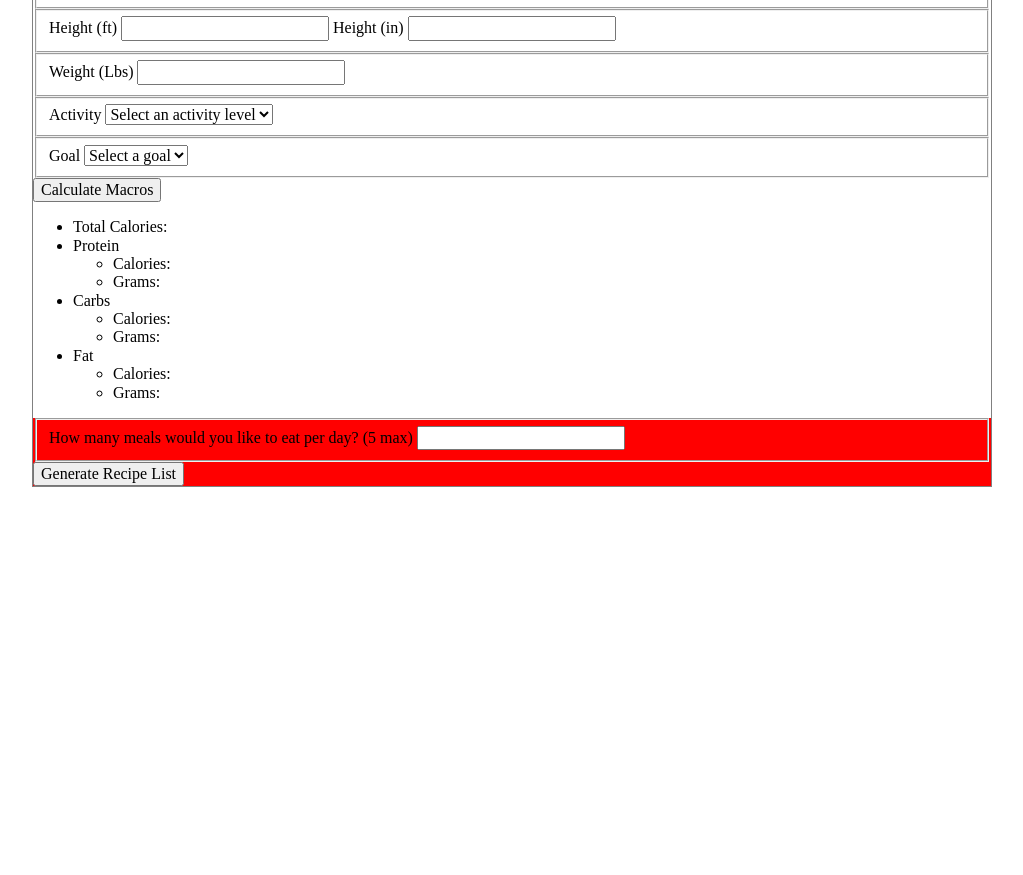
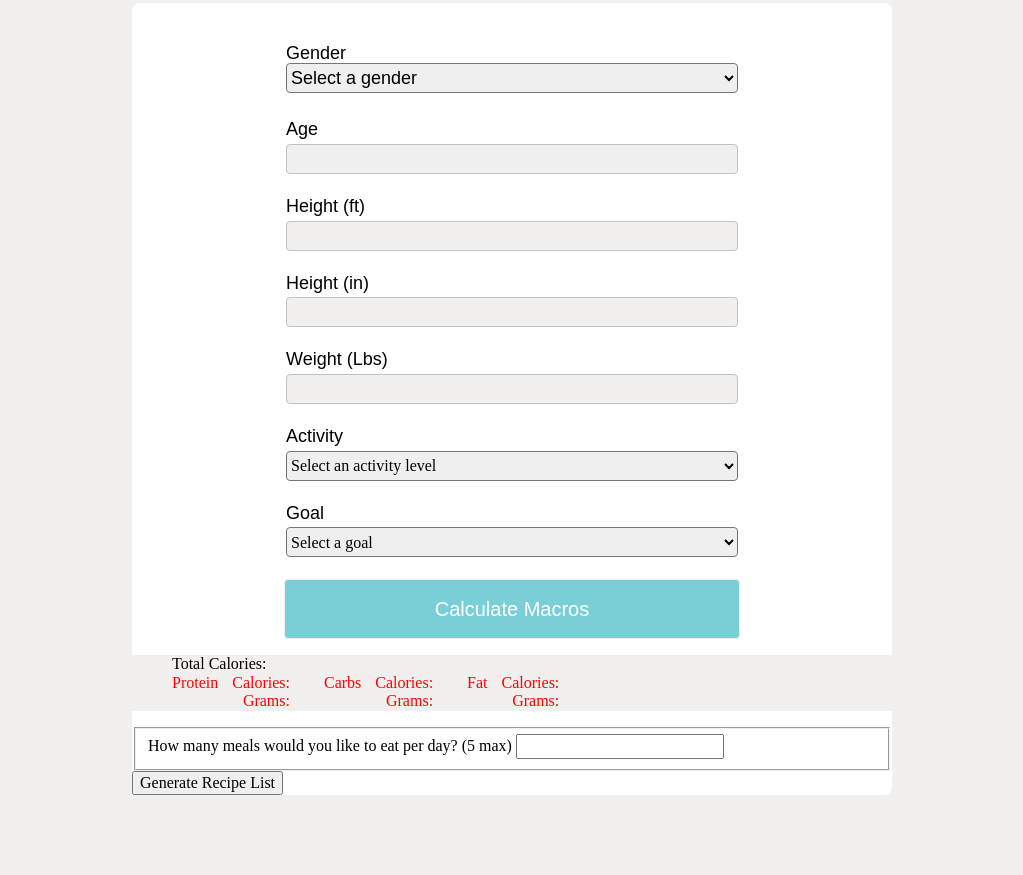
Before and after one commit to cjhensen/macro-meal-planner, a website: page public/index.html in a window 1280 px wide. Shown: the part 77-952 px from the top of the page, without its empty margins (128-1151 px from the left). Before the commit the page ends 800 px from the top, so only its background shows below. Drawn offline with nearby package versions, Linux system fonts and the light colour scheme; a web font is replaced by a local one.

Commit message:
macro styling

```diff
--- a/public/index.html
+++ b/public/index.html
@@ -13,6 +13,7 @@
     <nav role="navigation"></nav>
   </header>
   <section role="main">
+    <h1>Macro Calc Recipe Gen v1</h1>
     <div class="container">
       <div class="macro-calc">
 
@@ -28,27 +29,25 @@
           </fieldset>
 
           <fieldset>
-            <label class="age-input" for="age-input">Age
+            <label class="age-input" for="age-input">Age</label>
             <input class="js-age-input" type="number" id="age-input" name="age" required>
-            </label>
           </fieldset>
 
           <fieldset>
-            <label class="height-input" for="height-input-ft">Height (ft)
+            <label class="height-input" for="height-input-ft">Height (ft)</label>
             <input class="js-height-input-ft" type="number" id="height-input-ft" name="height-ft">
-            </label>
-            <label class="height-input" for="height-input-in">Height (in)
-              <input class="js-height-input-in" type="number" id="height-input-in" name="height-in">
-            </label>
           </fieldset>
           <fieldset>
-            <label class="weight-input" for="weight-input">Weight (Lbs)
+            <label class="height-input" for="height-input-in">Height (in)</label>
+            <input class="js-height-input-in" type="number" id="height-input-in" name="height-in">
+          </fieldset>
+          <fieldset>
+            <label class="weight-input" for="weight-input">Weight (Lbs)</label>
             <input class="js-weight-input" type="number" id="weight-input" name="Weight">
-            </label>
           </fieldset>
 
           <fieldset>
-            <label class="activity-choice" for="activity-choice">Activity
+            <label class="activity-choice" for="activity-choice">Activity</label>
             <select class="js-activity-choice" name="activity" id="activity-choice" required>
               <option value="" disabled selected>Select an activity level</option>
               <option value="sedentary">Sedentary</option>
@@ -57,17 +56,15 @@
               <option value="very">Very Active</option>
               <option value="extreme">Extremely Active</option>
             </select>
-            </label>
           </fieldset>
 
           <fieldset>
-            <label class="goal-choice" for="goal-choice">Goal
+            <label class="goal-choice" for="goal-choice">Goal</label>
             <select class="js-goal-choice" name="goal" id="goal-choice" required>
               <option value="" disabled selected>Select a goal</option>
               <option value="gain">Gain Weight</option>
               <option value="lose">Lose Weight</option>
             </select>
-            </label>
           </fieldset>
           <button type="submit" class="btn-macro-calc js-btn-macro-calc">Calculate Macros</button>
         </form>
@@ -76,7 +73,7 @@
 
       <div class="macro-display js-macro-display">
         <ul>
-          <li class="js-total-cals">Total Calories: <span></span></li>
+          <li class="total-cals js-total-cals">Total Calories: <span></span></li>
           <li class="macro js-macro-protein">Protein
             <ul>
               <li>Calories: <span></span></li>
--- a/src/less/base.less
+++ b/src/less/base.less
@@ -2,8 +2,18 @@
   box-sizing: border-box;
 }
 
+body {
+  background-color: @color-tan;
+}
+h1 {
+  text-align: center;
+}
+
 .container {
   margin: 0 auto;
-  max-width: 960px;
-  border: 1px solid grey;
+  max-width: 760px;
+  border-radius: 8px;
+  margin-bottom: 80px;
+
+  background: #fff;
 }
--- /dev/null
+++ b/src/less/fonts.less
@@ -0,0 +1,7 @@
+@import url('https://fonts.googleapis.com/css?family=Archivo:400,500,600,700');
+
+.base-font(@size: 16px, @weight: 400) {
+  font-family: 'Archivo', sans-serif;
+  font-weight: @weight;
+  font-size: @size;
+}
--- /dev/null
+++ b/src/less/macro-calc.less
@@ -0,0 +1,66 @@
+#form-macro-calc {
+  fieldset {
+    border: none;
+    padding: 0;
+    margin-bottom: 22px;
+  }
+
+  width: 60%;
+  margin: 0 auto;
+  padding-top: 40px;
+
+  label {
+    .base-font(18px);
+    margin-bottom: 4px;
+    display: block;
+  }
+
+  input {
+    height: 30px;
+    border-radius: 4px;
+    border: 1px solid lighten(@color-grey, 40%);
+    width: 100%;
+    background: @color-tan;
+  }
+  select {
+    width: 100%;
+    display: block;
+    height: 30px;
+    border-radius: 4px;
+  }
+
+  button {
+    width: 100%;
+    border-radius: 4px;
+    background: @color-blue;
+    border: 1px solid #efefef;
+    .base-font(20px);
+    color: #fff;
+    height: 60px;
+
+    &:hover {
+      cursor: pointer;
+    }
+  }
+}
+
+.macro-display {
+  background: @color-tan;
+  ul {
+    list-style: none;
+  }
+  li.total-cals {
+    display: block;
+  }
+  li.macro {
+    color: red;
+    display: inline-block;
+    text-align: right;
+    ul {
+      display: inline-block;
+      vertical-align: top;
+      padding: 0;
+      margin: 0 30px 0 10px;
+    }
+  }
+}
--- a/src/less/main.less
+++ b/src/less/main.less
@@ -1,7 +1,10 @@
+@color-tan: #f1f0ee;
+@color-red: #da2220;
+@color-blue: #7acfd6;
+@color-grey: #585c5f;
+
+@import "fonts.less";
 @import "base.less";
 @import "grid.less";
+@import "macro-calc.less";
 @import "recipe-generator.less";
-
-body {
-  background: #fff;
-}
--- a/src/less/recipe-generator.less
+++ /dev/null
@@ -1,4 +0,0 @@
-.recipe-generator {
-  background-color: red;
-  color: #000;
-}
```
Also changed, not shown: src/index.html (+11 -14 lines), public/css/main.css. Lines whose indentation alone changed are shown as unchanged.
